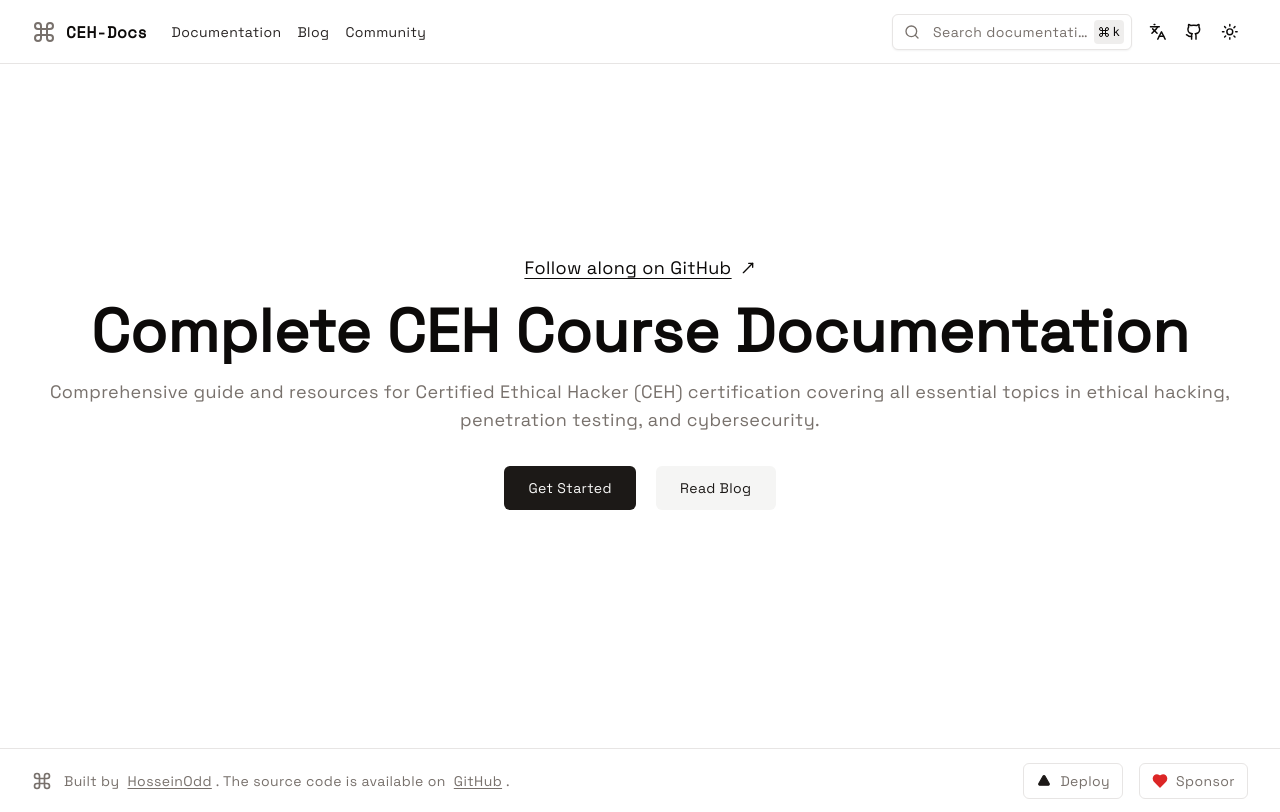
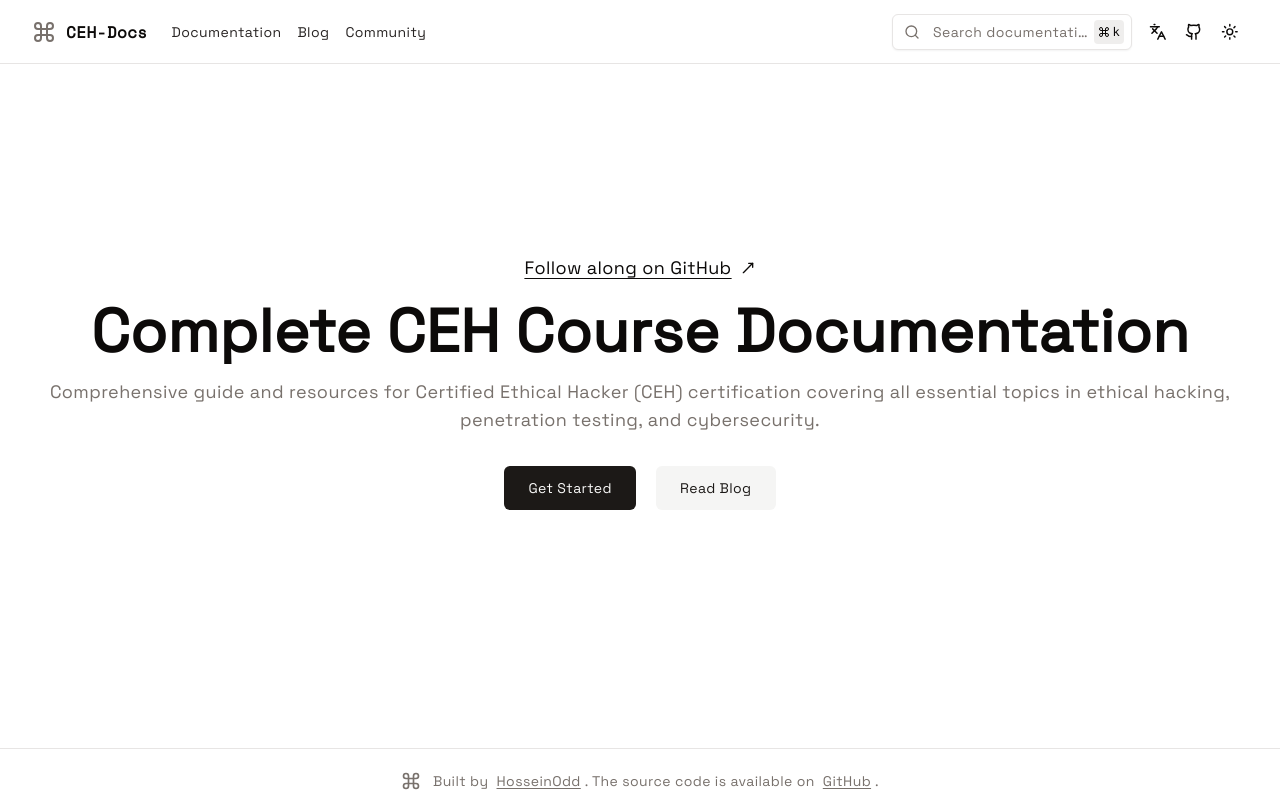
Before and after one commit to HosseinOdd/CEH-Docs, a Next.js app: page /en in a window 1280 px wide. Built offline with nearby package versions, Linux system fonts and the light colour scheme.

Commit message:
Remove deploy and sponsor buttons from footer

```diff
--- a/components/footer.tsx
+++ b/components/footer.tsx
@@ -1,12 +1,11 @@
 import Link from "next/link";
-import { buttonVariants } from "./ui/button";
-import { CommandIcon, HeartIcon, TriangleIcon } from "lucide-react";
+import { CommandIcon } from "lucide-react";
 import { Dictionary } from "@/lib/dictionaries";
 
 export function Footer({ dict }: { dict: Dictionary }) {
   return (
     <footer className="border-t w-full h-16">
-      <div className="container flex items-center sm:justify-between justify-center sm:gap-0 gap-4 h-full text-muted-foreground text-sm flex-wrap sm:py-0 py-3 max-sm:px-4">
+      <div className="container flex items-center justify-center sm:gap-0 gap-4 h-full text-muted-foreground text-sm flex-wrap sm:py-0 py-3 max-sm:px-4">
         <div className="flex items-center gap-3">
           <CommandIcon className="sm:block hidden w-5 h-5 text-muted-foreground" />
           <p className="text-center">
@@ -27,32 +26,7 @@ export function Footer({ dict }: { dict: Dictionary }) {
             .
           </p>
         </div>
-
-        <div className="gap-4 items-center hidden md:flex">
-          <FooterButtons dict={dict} />
-        </div>
       </div>
     </footer>
   );
 }
-
-export function FooterButtons({ dict }: { dict: Dictionary }) {
-  return (
-    <>
-      <Link
-        href="https://vercel.com/templates/next.js/documentation-template"
-        className={buttonVariants({ variant: "outline", size: "sm" })}
-      >
-        <TriangleIcon className="h-[0.8rem] w-4 mr-2 text-primary fill-current" />
-        {dict.footer.deploy}
-      </Link>
-      <Link
-        href="https://github.com/sponsors/HosseinOdd"
-        className={buttonVariants({ variant: "outline", size: "sm" })}
-      >
-        <HeartIcon className="h-4 w-4 mr-2 text-red-600 fill-current" />
-        {dict.footer.sponsor}
-      </Link>
-    </>
-  );
-}
--- a/dictionaries/en.json
+++ b/dictionaries/en.json
@@ -13,9 +13,7 @@
     },
     "footer": {
         "built_by": "Built by",
-        "source_code_available": "The source code is available on",
-        "deploy": "Deploy",
-        "sponsor": "Sponsor"
+        "source_code_available": "The source code is available on"
     },
     "navbar": {
         "links": {
--- a/dictionaries/fa.json
+++ b/dictionaries/fa.json
@@ -13,9 +13,7 @@
     },
     "footer": {
         "built_by": "ساخته شده توسط",
-        "source_code_available": "کد منبع در دسترس است در",
-        "deploy": "استقرار",
-        "sponsor": "حمایت مالی"
+        "source_code_available": "کد منبع در دسترس است در"
     },
     "navbar": {
         "links": {
```
